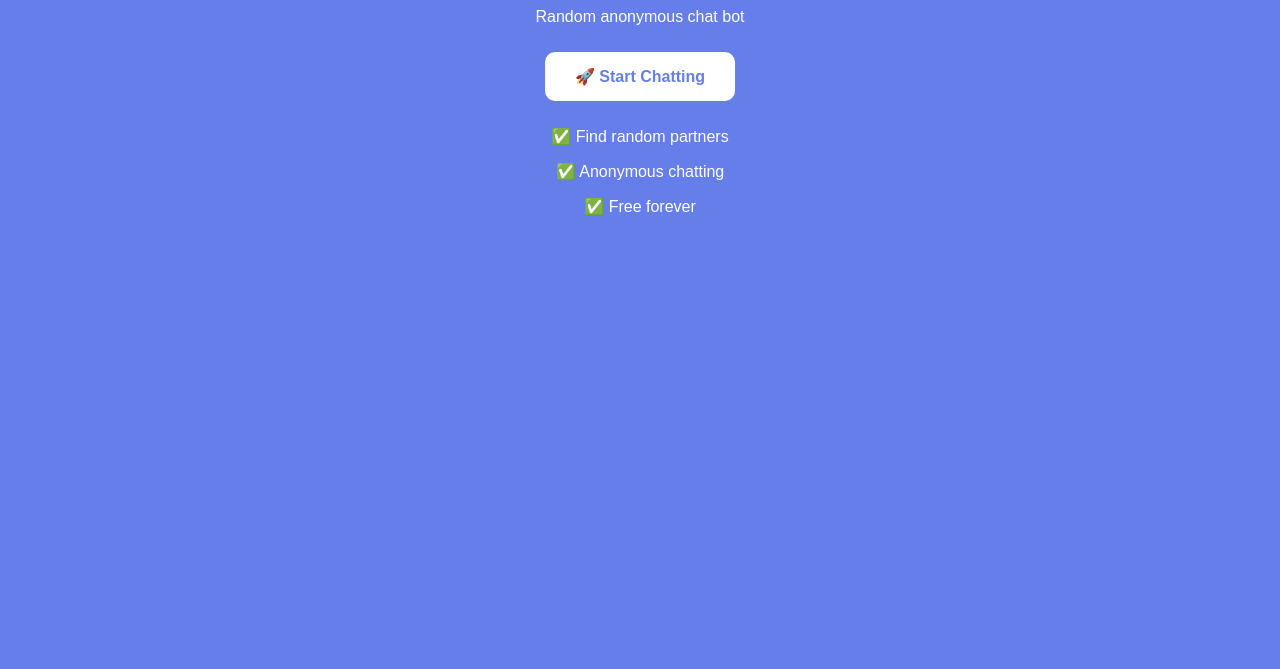
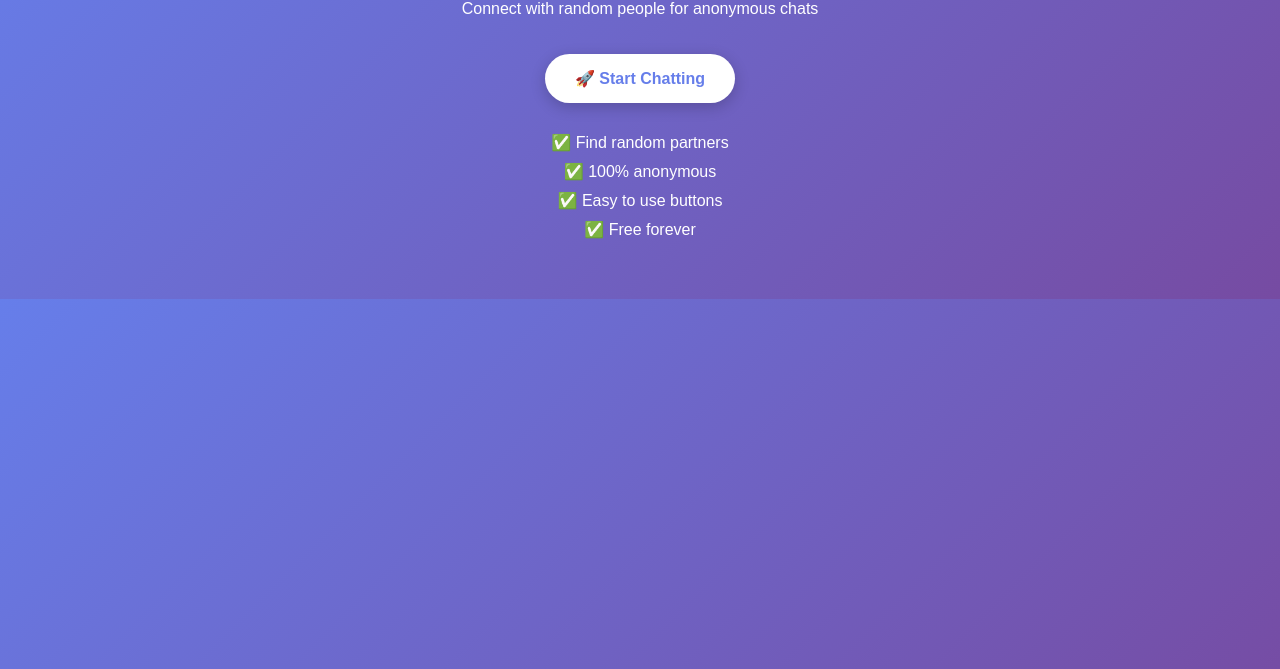
Before and after one commit to behar5057/chattelo-bot, a plain HTML site: page index.html in a window 1280 px wide. Shown: the part 131-800 px from the top of the page. Drawn offline with Linux system fonts and the light colour scheme.

Commit message:
Update index.html

```diff
--- a/index.html
+++ b/index.html
@@ -6,32 +6,46 @@
         body {
             font-family: Arial, sans-serif;
             text-align: center;
-            background: #667eea;
+            background: linear-gradient(135deg, #667eea, #764ba2);
             color: white;
             padding: 50px;
+            margin: 0;
+        }
+        .container {
+            max-width: 400px;
+            margin: 0 auto;
         }
         .btn {
             background: white;
             color: #667eea;
             padding: 15px 30px;
             text-decoration: none;
-            border-radius: 10px;
+            border-radius: 25px;
             display: inline-block;
-            margin: 10px;
+            margin: 20px 0;
             font-weight: bold;
+            box-shadow: 0 4px 15px rgba(0,0,0,0.2);
+        }
+        .feature {
+            margin: 10px 0;
         }
     </style>
 </head>
 <body>
-    <h1>🤖 Chattelo Bot</h1>
-    <p>Random anonymous chat bot</p>
+    <div class="container">
+        <h1>🤖 Chattelo Bot</h1>
+        <p>Connect with random people for anonymous chats</p>
 
-    <a href="https://t.me/ChatteloConnectBot" class="btn">
-        🚀 Start Chatting
-    </a>
+        <a href="https://t.me/ChatteloConnectBot" class="btn">
+            🚀 Start Chatting
+        </a>
 
-    <p>✅ Find random partners</p>
-    <p>✅ Anonymous chatting</p>
-    <p>✅ Free forever</p>
+        <div class="features">
+            <div class="feature">✅ Find random partners</div>
+            <div class="feature">✅ 100% anonymous</div>
+            <div class="feature">✅ Easy to use buttons</div>
+            <div class="feature">✅ Free forever</div>
+        </div>
+    </div>
 </body>
 </html>
```
